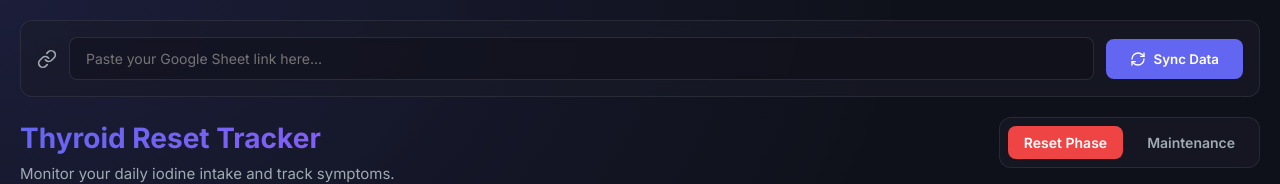
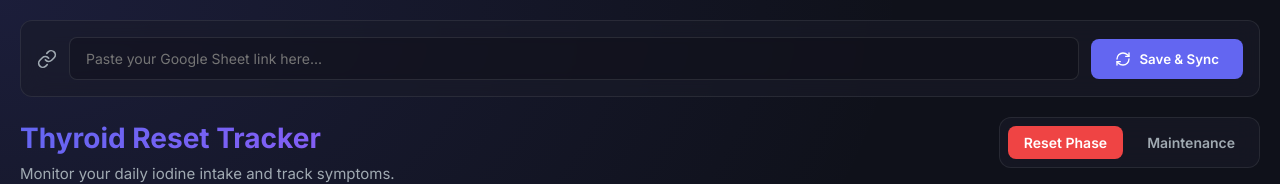
Before and after one commit to shreydevep/thyroid-diet-tracker, a React (Vite) app: page / in a window 1280 px wide. Shown: the top 184 px of the page. Built offline with nearby package versions, Linux system fonts and the light colour scheme.

Commit message:
feat: collapse URL settings widget

```diff
--- a/src/App.jsx
+++ b/src/App.jsx
@@ -1,11 +1,12 @@
 import { useState, useEffect } from 'react';
 import Papa from 'papaparse';
-import { RefreshCw, Link as LinkIcon } from 'lucide-react';
+import { RefreshCw, Link as LinkIcon, Settings } from 'lucide-react';
 import './App.css';
 import Dashboard from './components/Dashboard';
 
 function App() {
   const [csvUrl, setCsvUrl] = useState(localStorage.getItem('sheetCsvUrl') || '');
+  const [isUrlExpanded, setIsUrlExpanded] = useState(!localStorage.getItem('sheetCsvUrl'));
   const [dailyGoal, setDailyGoal] = useState(100);
   const [foodLogs, setFoodLogs] = useState([]);
   const [selectedDate, setSelectedDate] = useState(null);
@@ -81,7 +82,9 @@ function App() {
 
   return (
     <div className="app-layout">
-      <div className="settings-bar glass-panel">
+      <div className="settings-bar glass-panel" style={{ justifyContent: isUrlExpanded ? 'flex-start' : 'flex-end' }}>
+        {isUrlExpanded ? (
+          <>
             <LinkIcon size={20} color="var(--text-secondary)" />
             <input
               type="text"
@@ -89,10 +92,25 @@ function App() {
               value={csvUrl}
               onChange={(e) => setCsvUrl(e.target.value)}
             />
+            <button onClick={() => { fetchSheetData(); setIsUrlExpanded(false); }} disabled={isLoading || !csvUrl}>
+              <RefreshCw size={16} className={isLoading ? 'spinning' : ''} />
+              {isLoading ? 'Syncing...' : 'Save & Sync'}
+            </button>
+          </>
+        ) : (
+          <>
+            <button
+              onClick={() => setIsUrlExpanded(true)}
+              style={{ background: 'transparent', color: 'var(--text-secondary)', border: '1px solid rgba(255,255,255,0.1)' }}
+            >
+              <Settings size={16} /> Edit Link
+            </button>
             <button onClick={fetchSheetData} disabled={isLoading || !csvUrl}>
               <RefreshCw size={16} className={isLoading ? 'spinning' : ''} />
               {isLoading ? 'Syncing...' : 'Sync Data'}
             </button>
+          </>
+        )}
       </div>
 
       {error && (
```
Lines whose indentation alone changed are shown as unchanged.
